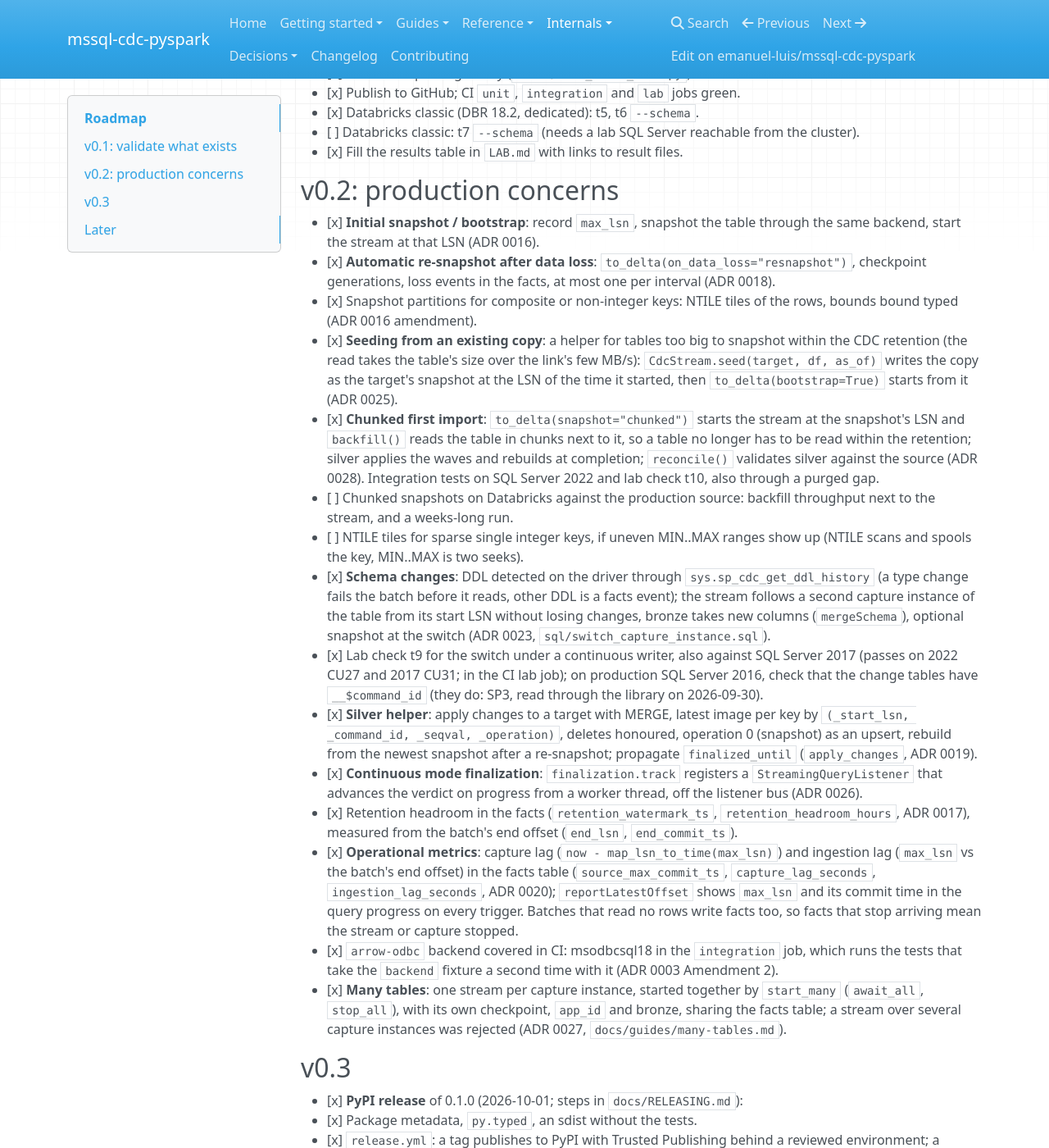
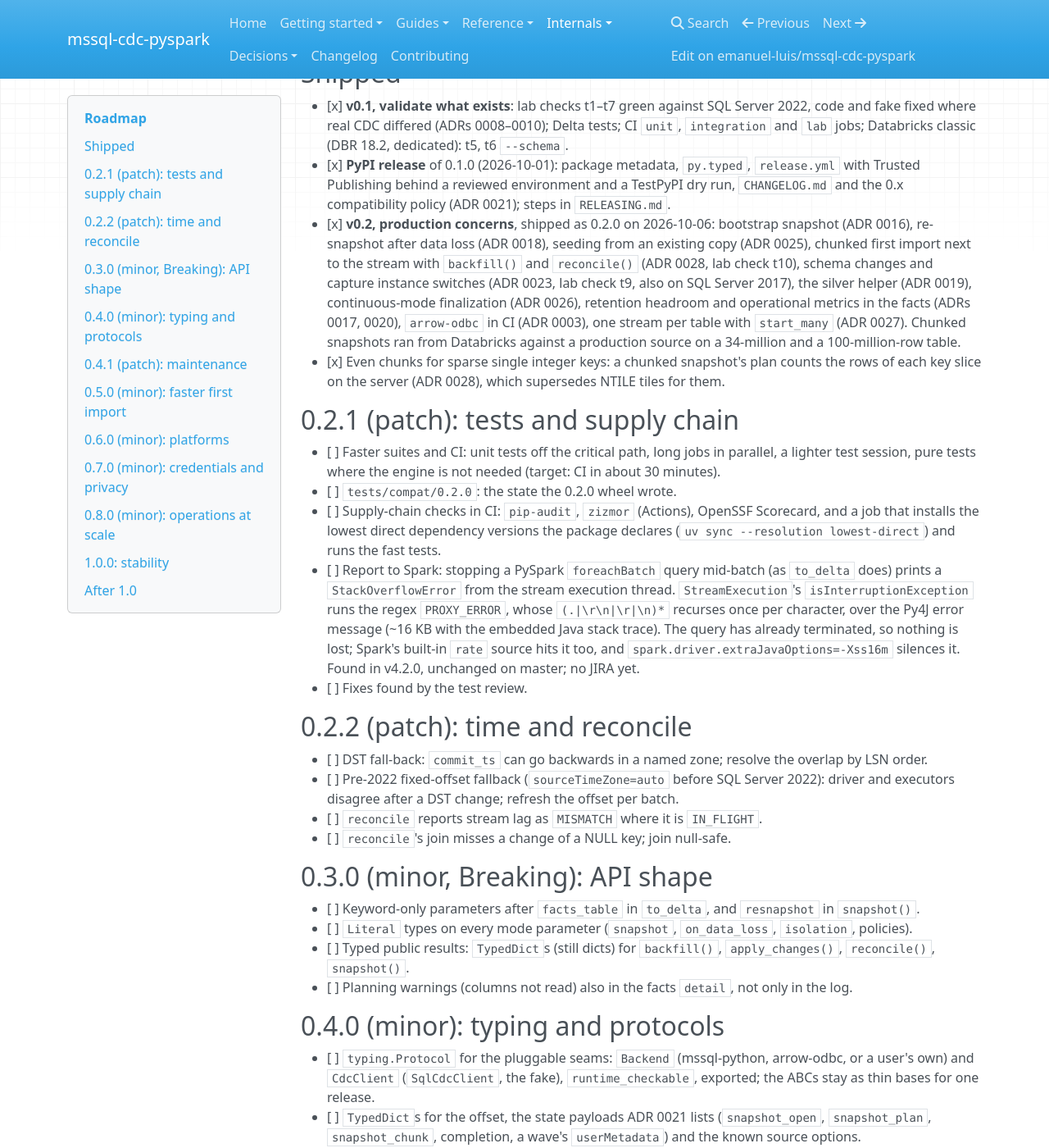
Before and after one commit to emanuel-luis/mssql-cdc-pyspark, an MkDocs documentation site: the page built from docs/ROADMAP.md, in a window 1280 px wide and 1400 px high, scrolled down 192 px. Shown: the whole window at 82% size. Built offline with MkDocs 1.6.1, drawn with Linux system fonts in a browser that asks for light colours; nearby versions of some CDN libraries; some of the changed text lies outside the part shown.

Commit message:
docs(roadmap): the release plan from 0.2.1 to 1.0.0
The maintainer agreed a release plan after 0.2.0: small releases, one theme each,
plus fixes. The roadmap now lists it, one section per release, so what comes next
and the release it lands in are on the site.

The done history shrinks to a Shipped list (v0.1, the 0.1.0 PyPI release, v0.2 as
0.2.0 on 2026-10-06). The items still open move to the release the plan gives them:
the Spark StackOverflowError report to 0.2.1, the weeks-long chunked run to 0.5.0,
t7 on Databricks to 1.0.0; the DSv2 Changelog stays after 1.0. NTILE tiles for
sparse integer keys are marked done: the counted plan of ADR 0028 supersedes them.
The backfill throughput half of the old Databricks item is done (0.2.0's production
validation), so only the weeks-long run is carried over.

```diff
--- a/docs/ROADMAP.md
+++ b/docs/ROADMAP.md
@@ -1,83 +1,39 @@
 # Roadmap
 
-## v0.1: validate what exists
+Small releases, one theme each, plus fixes. Under the 0.x policy (ADR 0021) a patch only
+fixes, or changes nothing users can see (tests, CI, docs); a minor may break the Python API
+(listed under "Breaking" in `CHANGELOG.md`) or add public API, such as exported types.
 
-- [x] Run `LAB.md` against SQL Server 2022: t1–t7 green (in CI; t1 and t3 also locally),
-      code and fake fixed where real CDC differed (ADRs 0008–0010).
-- [x] Delta tests passing locally (`tests/test_delta_sink.py`).
-- [x] Publish to GitHub; CI `unit`, `integration` and `lab` jobs green.
-- [x] Databricks classic (DBR 18.2, dedicated): t5, t6 `--schema`.
-- [ ] Databricks classic: t7 `--schema` (needs a lab SQL Server reachable from the cluster).
-- [x] Fill the results table in `LAB.md` with links to result files.
+## Shipped
 
-## v0.2: production concerns
+- [x] **v0.1, validate what exists**: lab checks t1–t7 green against SQL Server 2022, code
+      and fake fixed where real CDC differed (ADRs 0008–0010); Delta tests; CI `unit`,
+      `integration` and `lab` jobs; Databricks classic (DBR 18.2, dedicated): t5, t6
+      `--schema`.
+- [x] **PyPI release** of 0.1.0 (2026-10-01): package metadata, `py.typed`, `release.yml`
+      with Trusted Publishing behind a reviewed environment and a TestPyPI dry run,
+      `CHANGELOG.md` and the 0.x compatibility policy (ADR 0021); steps in `RELEASING.md`.
+- [x] **v0.2, production concerns**, shipped as 0.2.0 on 2026-10-06: bootstrap snapshot
+      (ADR 0016), re-snapshot after data loss (ADR 0018), seeding from an existing copy
+      (ADR 0025), chunked first import next to the stream with `backfill()` and
+      `reconcile()` (ADR 0028, lab check t10), schema changes and capture instance switches
+      (ADR 0023, lab check t9, also on SQL Server 2017), the silver helper (ADR 0019),
+      continuous-mode finalization (ADR 0026), retention headroom and operational metrics in
+      the facts (ADRs 0017, 0020), `arrow-odbc` in CI (ADR 0003), one stream per table with
+      `start_many` (ADR 0027). Chunked snapshots ran from Databricks against a production
+      source on a 34-million and a 100-million-row table.
+- [x] Even chunks for sparse single integer keys: a chunked snapshot's plan counts the rows
+      of each key slice on the server (ADR 0028), which supersedes NTILE tiles for them.
 
-- [x] **Initial snapshot / bootstrap**: record `max_lsn`, snapshot the table through the
-      same backend, start the stream at that LSN (ADR 0016).
-- [x] **Automatic re-snapshot after data loss**: `to_delta(on_data_loss="resnapshot")`,
-      checkpoint generations, loss events in the facts, at most one per interval (ADR 0018).
-- [x] Snapshot partitions for composite or non-integer keys: NTILE tiles of the rows,
-      bounds bound typed (ADR 0016 amendment).
-- [x] **Seeding from an existing copy**: a helper for tables too big to snapshot within the
-      CDC retention (the read takes the table's size over the link's few MB/s):
-      `CdcStream.seed(target, df, as_of)` writes the copy as the target's snapshot at the LSN
-      of the time it started, then `to_delta(bootstrap=True)` starts from it (ADR 0025).
-- [x] **Chunked first import**: `to_delta(snapshot="chunked")` starts the stream at the
-      snapshot's LSN and `backfill()` reads the table in chunks next to it, so a table no
-      longer has to be read within the retention; silver applies the waves and rebuilds at
-      completion; `reconcile()` validates silver against the source (ADR 0028). Integration
-      tests on SQL Server 2022 and lab check t10, also through a purged gap.
-- [ ] Chunked snapshots on Databricks against the production source: backfill throughput
-      next to the stream, and a weeks-long run.
-- [ ] NTILE tiles for sparse single integer keys, if uneven MIN..MAX ranges show up
-      (NTILE scans and spools the key, MIN..MAX is two seeks).
-- [x] **Schema changes**: DDL detected on the driver through `sys.sp_cdc_get_ddl_history`
-      (a type change fails the batch before it reads, other DDL is a facts event); the
-      stream follows a second capture instance of the table from its start LSN without
-      losing changes, bronze takes new columns (`mergeSchema`), optional snapshot at the
-      switch (ADR 0023, `sql/switch_capture_instance.sql`).
-- [x] Lab check t9 for the switch under a continuous writer, also against SQL Server 2017
-      (passes on 2022 CU27 and 2017 CU31; in the CI lab job); on production SQL Server 2016,
-      check that the change tables have `__$command_id` (they do: SP3, read through the
-      library on 2026-09-30).
-- [x] **Silver helper**: apply changes to a target with MERGE, latest image per key by
-      `(_start_lsn, _command_id, _seqval, _operation)`, deletes honoured, operation 0
-      (snapshot) as an upsert, rebuild from the newest snapshot after a re-snapshot; propagate
-      `finalized_until` (`apply_changes`, ADR 0019).
-- [x] **Continuous mode finalization**: `finalization.track` registers a
-      `StreamingQueryListener` that advances the verdict on progress from a worker thread,
-      off the listener bus (ADR 0026).
-- [x] Retention headroom in the facts (`retention_watermark_ts`, `retention_headroom_hours`,
-      ADR 0017), measured from the batch's end offset (`end_lsn`, `end_commit_ts`).
-- [x] **Operational metrics**: capture lag (`now - map_lsn_to_time(max_lsn)`) and ingestion
-      lag (`max_lsn` vs the batch's end offset) in the facts table (`source_max_commit_ts`,
-      `capture_lag_seconds`, `ingestion_lag_seconds`, ADR 0020); `reportLatestOffset` shows
-      `max_lsn` and its commit time in the query progress on every trigger. Batches that
-      read no rows write facts too, so facts that stop arriving mean the stream or capture
-      stopped.
-- [x] `arrow-odbc` backend covered in CI: msodbcsql18 in the `integration` job, which runs the
-      tests that take the `backend` fixture a second time with it (ADR 0003 Amendment 2).
-- [x] **Many tables**: one stream per capture instance, started together by `start_many`
-      (`await_all`, `stop_all`), with its own checkpoint, `app_id` and bronze, sharing the
-      facts table; a stream over several capture instances was rejected (ADR 0027,
-      `docs/guides/many-tables.md`).
+## 0.2.1 (patch): tests and supply chain
 
-## v0.3
-
-- [x] **PyPI release** of 0.1.0 (2026-10-01; steps in `docs/RELEASING.md`):
-  - [x] Package metadata, `py.typed`, an sdist without the tests.
-  - [x] `release.yml`: a tag publishes to PyPI with Trusted Publishing behind a reviewed
-        environment; a manual run publishes to TestPyPI.
-  - [x] `CHANGELOG.md` and the 0.x compatibility policy (ADR 0021).
-  - [x] Pending publishers on PyPI and TestPyPI, GitHub environments `pypi` and `testpypi`.
-  - [x] TestPyPI dry run, then tag `v0.1.0`.
-  - [x] `docs/DATABRICKS.md`: install with the `pypi` library type (checked on DBR 18.2).
-
-## Later
-
-- [ ] Scala/Java DSv2 `Changelog` (`TableCatalog.loadChangelog`) so
-      `SELECT ... CHANGES FROM VERSION ...` works over SQL Server (Spark 4.2+). Deferred
-      until the API settles (ADR 0022).
+- [ ] Faster suites and CI: unit tests off the critical path, long jobs in parallel, a
+      lighter test session, pure tests where the engine is not needed (target: CI in about
+      30 minutes).
+- [ ] `tests/compat/0.2.0`: the state the 0.2.0 wheel wrote.
+- [ ] Supply-chain checks in CI: `pip-audit`, `zizmor` (Actions), OpenSSF Scorecard, and a
+      job that installs the lowest direct dependency versions the package declares
+      (`uv sync --resolution lowest-direct`) and runs the fast tests.
 - [ ] Report to Spark: stopping a PySpark `foreachBatch` query mid-batch (as `to_delta` does)
       prints a `StackOverflowError` from the stream execution thread. `StreamExecution`'s
       `isInterruptionException` runs the regex `PROXY_ERROR`, whose `(.|\r\n|\r|\n)*` recurses
@@ -85,3 +41,86 @@
       trace). The query has already terminated, so nothing is lost; Spark's built-in `rate`
       source hits it too, and `spark.driver.extraJavaOptions=-Xss16m` silences it. Found in
       v4.2.0, unchanged on master; no JIRA yet.
+- [ ] Fixes found by the test review.
+
+## 0.2.2 (patch): time and reconcile
+
+- [ ] DST fall-back: `commit_ts` can go backwards in a named zone; resolve the overlap by
+      LSN order.
+- [ ] Pre-2022 fixed-offset fallback (`sourceTimeZone=auto` before SQL Server 2022): driver
+      and executors disagree after a DST change; refresh the offset per batch.
+- [ ] `reconcile` reports stream lag as `MISMATCH` where it is `IN_FLIGHT`.
+- [ ] `reconcile`'s join misses a change of a NULL key; join null-safe.
+
+## 0.3.0 (minor, Breaking): API shape
+
+- [ ] Keyword-only parameters after `facts_table` in `to_delta`, and `resnapshot` in
+      `snapshot()`.
+- [ ] `Literal` types on every mode parameter (`snapshot`, `on_data_loss`, `isolation`,
+      policies).
+- [ ] Typed public results: `TypedDict`s (still dicts) for `backfill()`, `apply_changes()`,
+      `reconcile()`, `snapshot()`.
+- [ ] Planning warnings (columns not read) also in the facts `detail`, not only in the log.
+
+## 0.4.0 (minor): typing and protocols
+
+- [ ] `typing.Protocol` for the pluggable seams: `Backend` (mssql-python, arrow-odbc, or a
+      user's own) and `CdcClient` (`SqlCdcClient`, the fake), `runtime_checkable`, exported;
+      the ABCs stay as thin bases for one release.
+- [ ] `TypedDict`s for the offset, the state payloads ADR 0021 lists (`snapshot_open`,
+      `snapshot_plan`, `snapshot_chunk`, completion, a wave's `userMetadata`) and the known
+      source options.
+- [ ] `NewType` for LSN hex strings; frozen dataclasses in place of loose internal dicts.
+- [ ] mypy strict on `src` (no untyped defs, no implicit `Any` generics, `warn_return_any`);
+      `pyright --verifytypes` in CI to keep the public API fully typed.
+
+## 0.4.1 (patch): maintenance
+
+- [ ] Split `client.py` (SQL builders, backends, planning) and `pipeline.py` (snapshot,
+      backfill, recovery) into packages without changing behaviour.
+- [ ] One place for the facts event protocol, shared by its writers and readers.
+- [ ] Property-based tests (Hypothesis) for LSN math, plan tiling and change ordering; one
+      mutation-testing pass on the core modules, results recorded.
+
+## 0.5.0 (minor): faster first import
+
+- [ ] Overlapping waves (read the next while committing the previous one's facts) and an
+      adaptive chunk size aiming at a wave duration; target: the full bootstrap's wall time.
+- [ ] silver filters chunks by wave instead of reading every chunk on each call.
+- [ ] Batches capped by bytes for LOB tables; keyset bounds instead of NTILE for full
+      snapshots.
+- [ ] Measure `arrow-odbc`'s concurrent fetch (lab t8).
+- [ ] Validation: a Databricks benchmark, and the weeks-long chunked run against the
+      production source, on its largest table.
+
+## 0.6.0 (minor): platforms
+
+- [ ] Databricks serverless: facts from the written commit instead of `persist()`.
+- [ ] Object-store `metricsPath` (`s3://`, `abfss://`) through `pyarrow.fs`.
+- [ ] Spark Connect checks; t5 and t7 on serverless and on one non-Databricks platform.
+
+## 0.7.0 (minor): credentials and privacy
+
+- [ ] `user`/`password` and Entra ID `accessToken` options, so the secret need not live in
+      the connection string.
+- [ ] The snapshot plan stops writing key values in clear into the facts table.
+
+## 0.8.0 (minor): operations at scale
+
+- [ ] Chunked snapshots of keyless tables, cut on a chosen column.
+- [ ] `snapshot_on_switch` in chunked mode.
+- [ ] `start_many()`: measure the per-stream driver cost and document a ceiling.
+- [ ] A verdict-freshness metric for alerts.
+
+## 1.0.0: stability
+
+- [ ] Frozen API and state contract; versioned docs (stable and dev).
+- [ ] Databricks classic: t7 `--schema` (needs a lab SQL Server reachable from the
+      cluster).
+- [ ] Build provenance (attestations) in the release.
+
+## After 1.0
+
+- [ ] Scala/Java DSv2 `Changelog` (`TableCatalog.loadChangelog`) so
+      `SELECT ... CHANGES FROM VERSION ...` works over SQL Server (Spark 4.2+). Deferred
+      until the API settles (ADR 0022).
```
